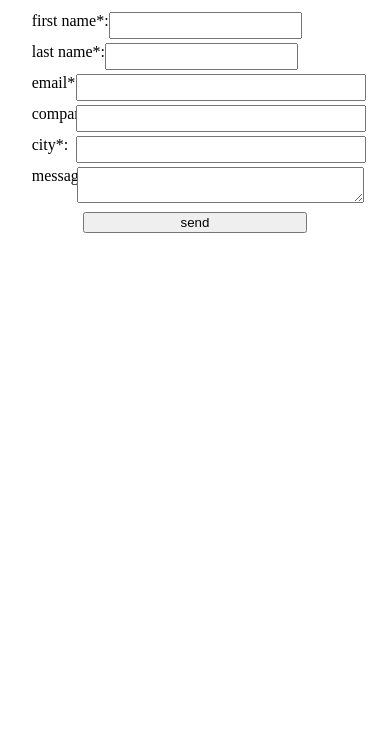
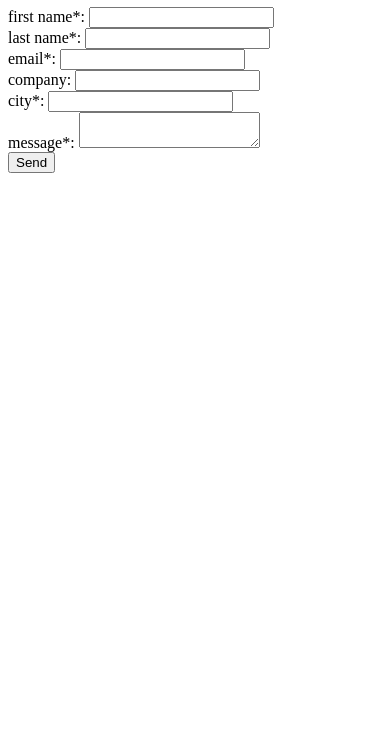
Before and after one commit to ArtyomMoiseev/zaordy, a plain HTML site: page web2/index.html in a window 390 px wide. Shown: the part 100-844 px from the top of the page. Drawn offline with Linux system fonts and the light colour scheme.

Commit message:
Add pre-finished version

```diff
--- a/web2/index.html
+++ b/web2/index.html
@@ -1,10 +1,12 @@
 <!DOCTYPE html>
 <html>
+
 <head>
     <meta charset='utf-8'>
-    <title>web10</title>
-    <link rel='stylesheet' type='text/css' media='screen' href='style.css'>
+    <title>web20</title>
+    <link rel='stylesheet' type='text/css' media='screen' href='style2.css'>
 </head>
+
 <body>
 <div class="main">
     <select>
@@ -13,71 +15,50 @@
         <option>ar</option>
     </select>
 
+
     <h1>Form title</h1>
-    <div class="container">
-        <form class="name-form">
-            <li>
-                <div>
+
+    <form>
+        <div class="container">
+            <div class="name-container">
+                <div class="input-container">
                     <label for="first-name">first name*:</label>
-                </div>
-                <div>
                     <input id="first-name">
                 </div>
-            </li>
-            <li>
-                <div>
+
+                <div class="input-container">
                     <label for="last-name">last name*:</label>
-                </div>
-                <div>
                     <input id="last-name">
                 </div>
-            </li>
-        </form>
+            </div>
 
-        <form class="description-form">
-
-            <li>
-                <div class="left-align">
+            <div class="data-container">
+                <div class="input-container">
                     <label for="email">email*:</label>
-                </div>
-                <div class="right-align">
                     <input id="email">
                 </div>
-            </li>
 
-            <li>
-                <div class="left-align">
+                <div class="input-container">
                     <label for="company" class="left-align">company:</label>
-                </div>
-                <div class="right-align">
                     <input id="company">
                 </div>
 
-            </li>
-
-            <li>
-                <div class="left-align">
+                <div class="input-container">
                     <label for="city" class="left-align">city*:</label>
-                </div>
-                <div class="right-align">
                     <input id="city">
                 </div>
 
-            </li>
-
-            <li>
-                <div class="left-align">
+                <div class="input-container">
                     <label for="message" class="left-align">message*:</label>
-                </div>
-                <div class="right-align">
                     <textarea id="message"></textarea>
                 </div>
 
-            </li>
+            </div>
+        </div>
+    </form>
+    <button>Send</button>
+</div>
 
-        </form>
-    </div>
-    <button>send</button>
-</div>
 </body>
+
 </html>
--- a/web2/style.css
+++ b/web2/style.css
@@ -1,87 +1,65 @@
-form li {
+.container {
     display: flex;
-    align-content: flex-start;
+    flex-direction: column;
+    justify-content: center;
+}
+
+.name-container {
+    display: flex;
+    flex-direction: row;
+    justify-content: stretch;
+    padding-bottom: 5px;
+}
+
+.input-container {
+    display: flex;
+    flex-direction: row;
     padding: 5px;
+
+}
+
+.data-container {
+    display: flex;
+    flex-direction: column;
+    justify-content: center;
+
+}
+
+.name-container label{
+    width: 25%;
+    flex-grow: 1;
+}
+
+.data-container label{
+    width: 20%;
+    flex-grow: 2;
+}
+
+.input-container input{
+    width: 100%;
+    flex-grow: 4;
+    padding-right: 5px;
+}
+
+.input-container textarea{
+    resize: vertical;
+    width: 100%;
+    flex-grow: 6;
 }
 
 
-input {
-    width: 100%;
-    height: 100%;
-}
-
-textarea {
-    resize: vertical;
-    width: 100%;
-}
-
-.main {
+.main{
     display: flex;
+    flex-direction: column;
     justify-content: center;
-    flex-direction: column;
     align-items: center;
 }
 
-.container {
-    display: flex;
-    justify-content: center;
-    align-items: stretch;
-    flex-direction: column;
-}
-
-.name-form {
-    display: flex;
-    justify-content: flex-start;
-    align-items: stretch;
-    flex-flow: row wrap;
-}
-
-.description-form {
-    display: flex;
-    justify-content: flex-end;
-    flex-flow: column wrap;
-    align-items: stretch;
-}
-
-.left-align {
-    flex-grow: 1;
-    width: 5%;
-}
-
-.right-align {
-    flex-grow: 4;
-}
 
 @media screen and (max-width: 900px) {
-
-    button{
-        width: 60%;
-    }
-
-    .container{
-        width: 90%;
-    }
-
-    .name-form{
+    .name-container {
         display: flex;
-        justify-content: flex-start;
-        align-items: stretch;
-        flex-flow: column wrap;
-    }
-
-    .description-form{
-        display: flex;
-        flex-flow: column wrap;
-        justify-content: flex-start;
-        align-items: stretch;
-    }
-
-    .left-align{
-        flex-grow: 2;
-        width: 5%;
-    }
-
-    .right-align{
-        flex-grow: 7;
+        flex-direction: column;
+        justify-content: stretch;
     }
 }
```
